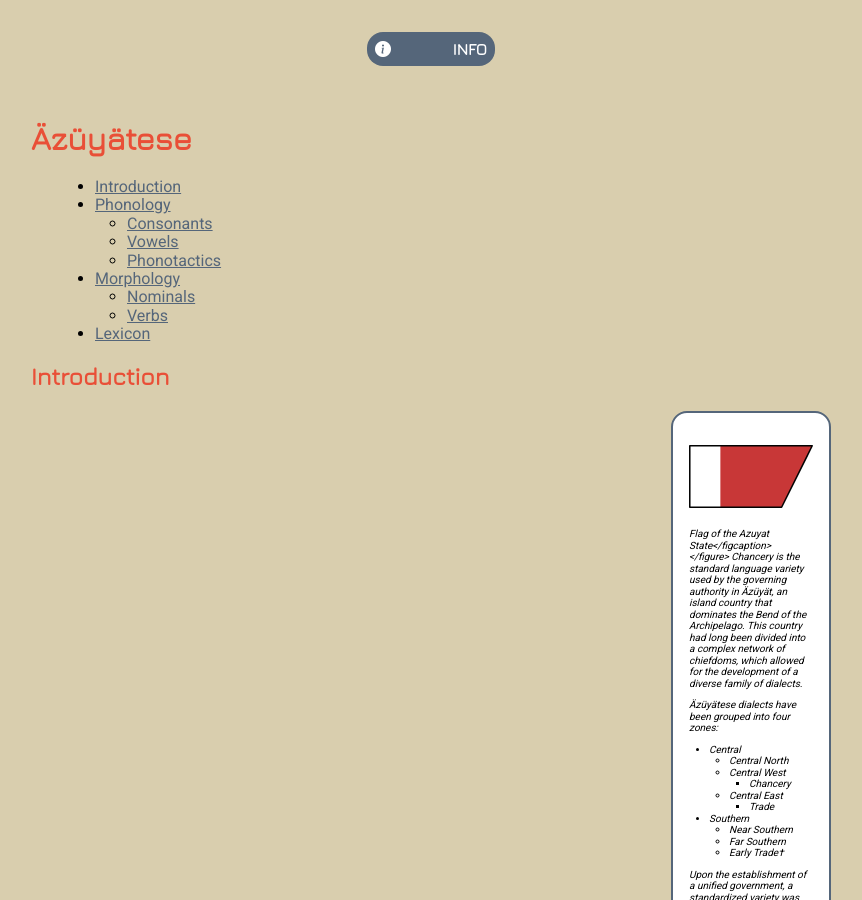
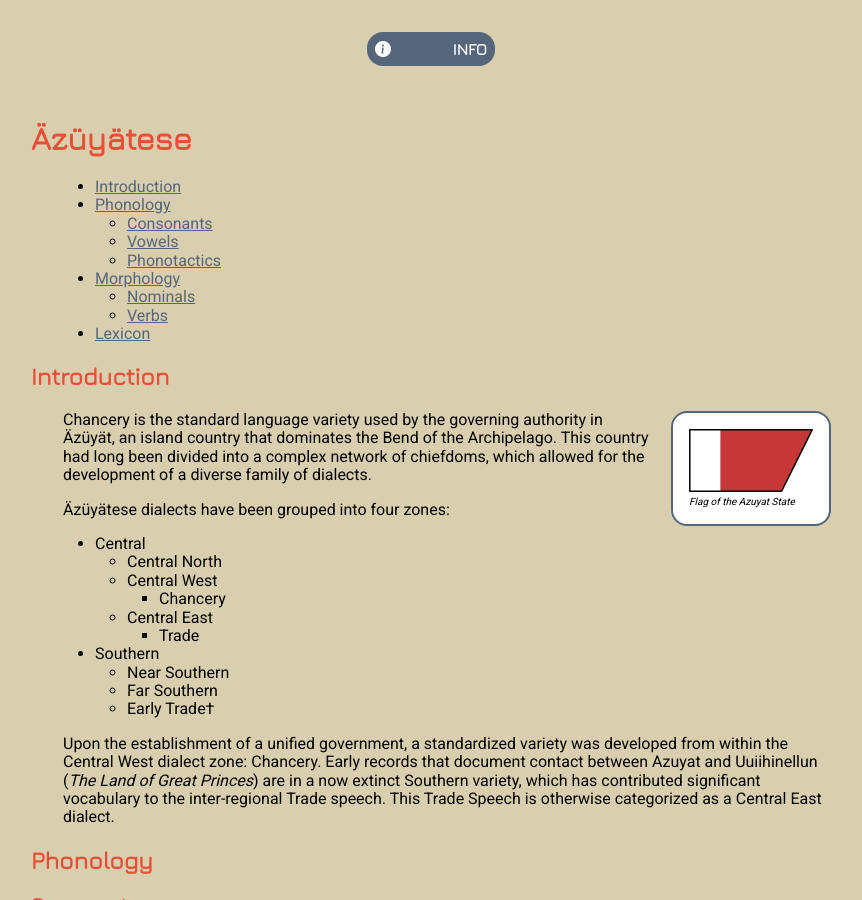
Before and after one commit to kmules1/kmules1.github.io, a Jekyll site: the page built from azuyatese/index.md, in a window 1280 px wide and 900 px high. Shown: the whole window, without its empty margins (209-1071 px from the left). Built offline with Jekyll 4.4.1, drawn with Linux system fonts in a browser that asks for light colours; nearby versions of some CDN libraries; part of the change alters nothing that is shown.

```diff
--- a/_config.yml
+++ b/_config.yml
@@ -44,9 +44,6 @@ gcalendar: >
       date_format: "%d-%m-%Y"   # Uses Strftime formating directive (http://strftime.net/)
       look_ahead: 60           # 1 year in days
 
-kramdown:
-  parse_block_html: true
-
 # Exclude from processing.
 # The following items will not be processed, by default.
 # Any item listed under the `exclude:` key here will be automatically added to
```
